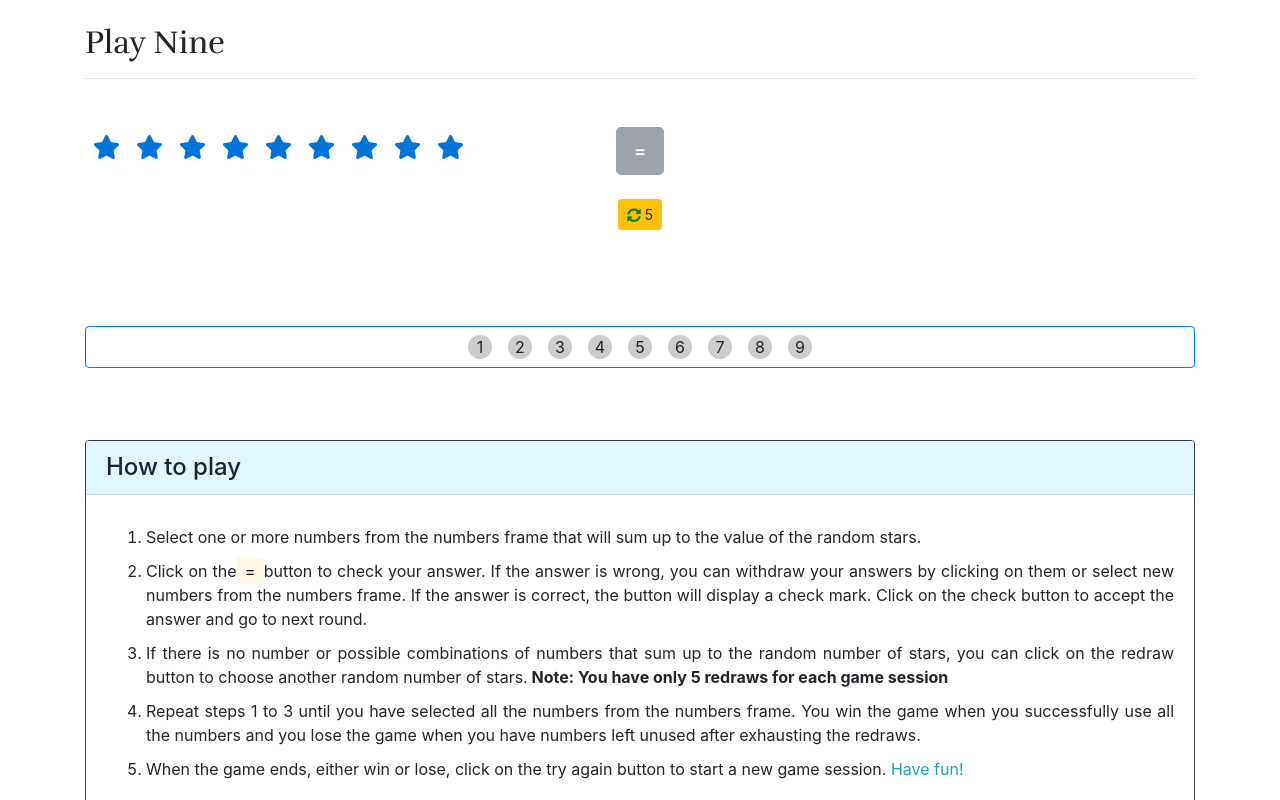
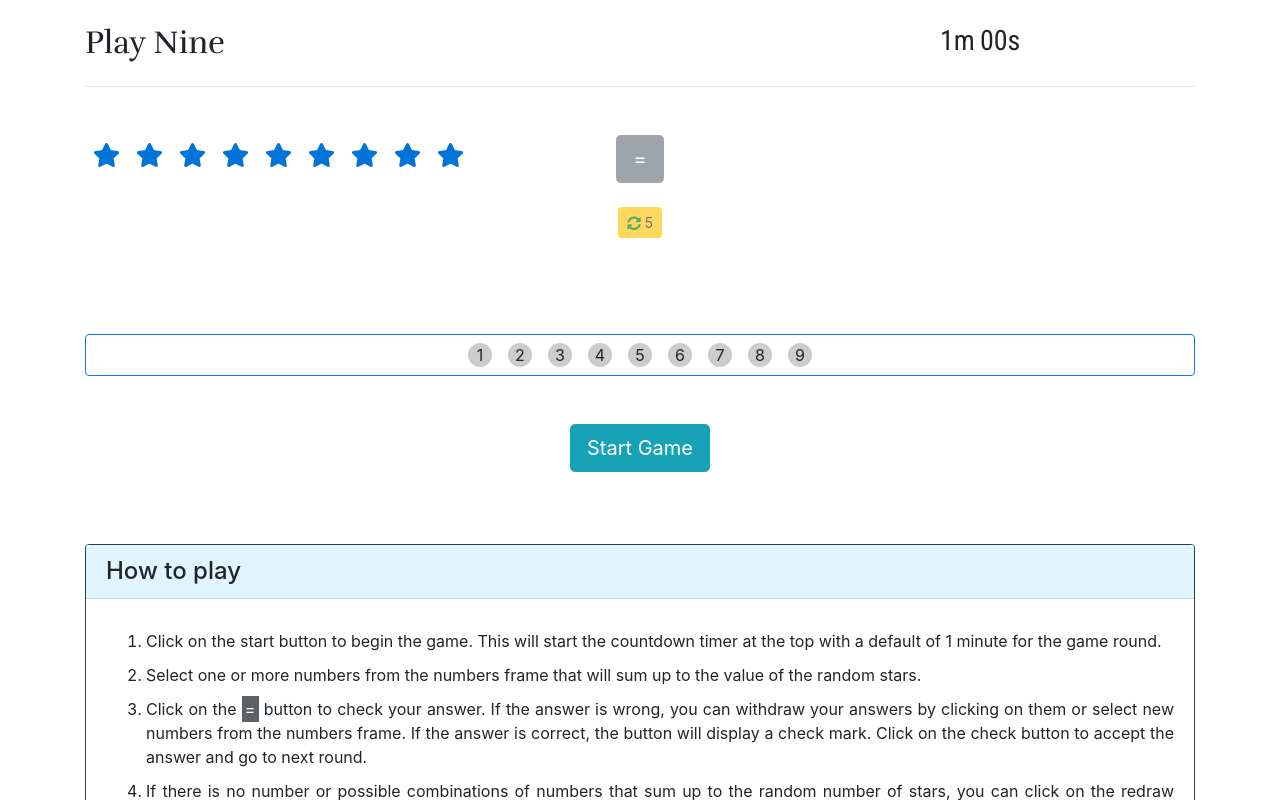
Before and after one commit to Dheavyman/math-skills-game, a React app: page / in a window 1280 px wide. Shown: the top 800 px of the page. Built offline with nearby package versions, Linux system fonts and the light colour scheme.

Commit message:
feat(start): add start button functionality
feat(countdown): add countdown timer with 1 minute default

feat(countdown): redesign ui and refactor how to play info to factor in the countdown timer

```diff
--- a/public/index.html
+++ b/public/index.html
@@ -6,6 +6,7 @@
   <meta http-equiv="X-UA-Compatible" content="ie=edge">
   <title>Play Nine</title>
   <link href="https://fonts.googleapis.com/css?family=Rufina" rel="stylesheet">
+  <link href="https://fonts.googleapis.com/css?family=Roboto+Condensed" rel="stylesheet">
   <link rel="stylesheet" href="https://stackpath.bootstrapcdn.com/bootstrap/4.1.3/css/bootstrap.min.css" integrity="sha384-MCw98/SFnGE8fJT3GXwEOngsV7Zt27NXFoaoApmYm81iuXoPkFOJwJ8ERdknLPMO" crossorigin="anonymous">
   <link rel="stylesheet" href="https://use.fontawesome.com/releases/v5.3.1/css/all.css" integrity="sha384-mzrmE5qonljUremFsqc01SB46JvROS7bZs3IO2EmfFsd15uHvIt+Y8vEf7N7fWAU" crossorigin="anonymous">
 </head>
--- a/public/style.scss
+++ b/public/style.scss
@@ -1,6 +1,9 @@
-.label {
-  font-family: 'Rufina', serif;
+.header {
   margin-top: 1.5rem;
+
+  .logo {
+    font-family: 'Rufina', serif;
+  }
 }
 
 .fa-star {
@@ -51,10 +54,22 @@ button:disabled {
 
 .how-to-play {
   li {
-    margin-top: 10px;
+    margin-top: 0.625rem;
   }
 
   h4 {
     background-color: #e1f5fe;
   }
+
+  mark {
+    background-color: #5A6268;
+    color: #ffffff;
+  }
 }
+
+.timer {
+  .minutes, .seconds {
+    font-family: 'Roboto Condensed', sans-serif;
+    margin-right: 0.3125rem;
+  }
+}
--- a/src/components/Button.jsx
+++ b/src/components/Button.jsx
@@ -5,6 +5,7 @@ const propTypes = {
   selectedNumbers: PropTypes.arrayOf(PropTypes.number).isRequired,
   isAnswerCorrect: PropTypes.bool,
   redraws: PropTypes.number.isRequired,
+  countdownRunning: PropTypes.bool.isRequired,
   handleCheckAnswer: PropTypes.func.isRequired,
   handleAcceptAnswer: PropTypes.func.isRequired,
   handleRedraw: PropTypes.func.isRequired,
@@ -26,6 +27,7 @@ const Button = (props) => {
     selectedNumbers,
     isAnswerCorrect,
     redraws,
+    countdownRunning,
     handleCheckAnswer,
     handleAcceptAnswer,
     handleRedraw,
@@ -60,7 +62,7 @@ const Button = (props) => {
           type="button"
           className="btn btn-secondary btn-lg"
           onClick={handleCheckAnswer}
-          disabled={selectedNumbers.length === 0}
+          disabled={!countdownRunning || selectedNumbers.length === 0}
         >
         =
         </button>
@@ -75,7 +77,7 @@ const Button = (props) => {
         type="button"
         className="btn btn-warning btn-sm"
         onClick={handleRedraw}
-        disabled={redraws <= 0}
+        disabled={!countdownRunning || redraws <= 0}
       >
         <i className={`fa fa-sync-alt ${redraws > 0 && 'fa-spin'}`} />
         {`  ${redraws}`}
--- a/src/components/DoneFrame.jsx
+++ b/src/components/DoneFrame.jsx
@@ -23,6 +23,7 @@ const DoneFrame = (props) => {
   return (
     <div className="text-center">
       <h2>{doneStatus}</h2>
+      <br />
       <button
         type="button"
         className="btn btn-info"
--- a/src/components/Game.jsx
+++ b/src/components/Game.jsx
@@ -1,11 +1,9 @@
 import React, { Component } from 'react';
 
-import Stars from './Stars';
-import Button from './Button';
-import Answer from './Answer';
-import Numbers from './Numbers';
-import DoneFrame from './DoneFrame';
+import StartFrame from './StartFrame';
+import GameFrame from './GameFrame';
 import HowToPlay from './HowToPlay';
+import TimerFrame from './TimerFrame';
 import possibleCombinationSum from '../helpers/possibleCombinationSum';
 
 /**
@@ -43,9 +41,42 @@ class Game extends Component {
     isAnswerCorrect: null,
     redraws: 5,
     doneStatus: null,
+    isFirstGame: true,
+    timeSpent: 1,
+    countdownRunning: false,
+    minutes: 1,
+    seconds: 0,
   })
 
   state = Game.initialState();
+
+  /**
+   * Handle starting the game
+   *
+   * @returns {undefined} Change state
+   *
+   * @memberof Game
+   */
+  handleStartGame = () => {
+    this.startCountdown();
+    this.setState({
+      isFirstGame: false,
+      numberOfStars: Game.randomNumber(),
+    });
+  }
+
+  /**
+   * Handle reset application state
+   *
+   * @returns {object} New state
+   *
+   * @memberof Game
+   */
+  handleResetGame = () => this.setState({
+    ...Game.initialState(),
+    isFirstGame: false,
+    countdownRunning: true,
+  }, this.startCountdown);
 
   /**
    * Handle select number event
@@ -112,7 +143,7 @@ class Game extends Component {
       selectedNumbers: [],
       isAnswerCorrect: null,
       numberOfStars: Game.randomNumber(),
-    }), this.handleUpdateDoneStatus);
+    }), this.updateDoneStatus);
   }
 
   /**
@@ -130,7 +161,8 @@ class Game extends Component {
         selectedNumbers: [],
         isAnswerCorrect: null,
         numberOfStars: Game.randomNumber(),
-      }), this.handleUpdateDoneStatus);
+        countdownRunning: true,
+      }), this.updateDoneStatus);
     }
   }
 
@@ -149,36 +181,92 @@ class Game extends Component {
   }
 
   /**
-   * Handle updating the status of the game for win or lose
+   * Update the status of the game for win or lose
    *
    * @returns {object} New state
    *
    * @memberof Game
    */
-  handleUpdateDoneStatus = () => {
+  updateDoneStatus = () => {
     this.setState((prevState) => {
       if (prevState.usedNumbers.length === 9) {
         return {
-          doneStatus: 'Done, Nice!'
+          doneStatus: 'Done, Nice!',
+          countdownRunning: false,
         };
       }
       if (prevState.redraws === 0 && !this.possibleSolutions(prevState)) {
         return {
-          doneStatus: 'Game Over!'
+          doneStatus: 'Game Over!',
+          countdownRunning: false,
+        };
+      }
+      if (!prevState.countdownRunning) {
+        return {
+          doneStatus: 'Time Up!',
         };
       }
     });
   }
 
   /**
-   * Handle reset application state
+   * Start the countdown timer when game starts
    *
-   * @returns {object} New state
+   * @returns {undefined} Start countdown
    *
    * @memberof Game
    */
-  handleResetGame = () => this.setState(Game.initialState());
+  startCountdown = () => {
+    clearInterval(this.countdown);
+    const { minutes, seconds } = this.state;
+    const countdownTime = (minutes * 60) + seconds;
+    this.countdown = setInterval(() => {
+      this.calculateTimeRemaining(countdownTime);
+    }, 1000);
+  }
 
+  /**
+   * Calculate remaining time
+   *
+   * @param {number} countdownTime - Set time to countdown
+   *
+   * @returns {undefined} Change state to reflect new time
+   *
+   * @memberof Game
+   */
+  calculateTimeRemaining = (countdownTime) => {
+    const { timeSpent, doneStatus } = this.state;
+    const timeRemaining = countdownTime - timeSpent;
+
+    if (!doneStatus && timeRemaining >= 0) {
+      const minutes = Math.floor(timeRemaining / 60);
+      const seconds = timeRemaining - (minutes * 60);
+
+      this.setState(prevState => ({
+        minutes,
+        seconds,
+        countdownRunning: true,
+        timeSpent: prevState.timeSpent + 1,
+      }));
+    } else {
+      this.stopCountdown();
+      this.updateDoneStatus();
+    }
+  };
+
+  /**
+   * Stop count down
+   *
+   * @returns {undefined} Cancel setInterval action
+   *
+   * @memberof Game
+   */
+  stopCountdown = () => {
+    this.setState({
+      countdownRunning: false
+    });
+    clearInterval(this.countdown);
+  }
 
   /**
    * Render method
@@ -188,50 +276,24 @@ class Game extends Component {
    * @memberof Game
    */
   render() {
-    const {
-      selectedNumbers,
-      usedNumbers,
-      redraws,
-      isAnswerCorrect,
-      numberOfStars,
-      doneStatus
-    } = this.state;
+    const { isFirstGame, minutes, seconds } = this.state;
     return (
       <div className="container">
-        <h2 className="label">Play Nine</h2>
+        <div className="row header">
+          <h2 className="col-8 col-md-9 logo">Play Nine</h2>
+          <TimerFrame minutes={minutes} seconds={seconds} />
+        </div>
         <hr />
-        <div className="row mt-5">
-          <Stars numberOfStars={numberOfStars} />
-          <Button
-            selectedNumbers={selectedNumbers}
-            isAnswerCorrect={isAnswerCorrect}
-            redraws={redraws}
-            handleCheckAnswer={this.handleCheckAnswer}
-            handleAcceptAnswer={this.handleAcceptAnswer}
-            handleRedraw={this.handleRedraw}
-          />
-          <Answer
-            selectedNumbers={selectedNumbers}
-            handleUnselectNumber={this.handleUnselectNumber}
-          />
-        </div>
-        <br />
-        <br />
-        {doneStatus
-          ? (
-            <DoneFrame
-              doneStatus={doneStatus}
-              handleResetGame={this.handleResetGame}
-            />
-          )
-          : (
-            <Numbers
-              selectedNumbers={selectedNumbers}
-              usedNumbers={usedNumbers}
-              handleSelectNumber={this.handleSelectNumber}
-            />
-          )
-        }
+        <GameFrame
+          handleCheckAnswer={this.handleCheckAnswer}
+          handleAcceptAnswer={this.handleAcceptAnswer}
+          handleRedraw={this.handleRedraw}
+          handleUnselectNumber={this.handleUnselectNumber}
+          handleResetGame={this.handleResetGame}
+          handleSelectNumber={this.handleSelectNumber}
+          {...this.state}
+        />
+        {isFirstGame && <StartFrame handleStartGame={this.handleStartGame} />}
         <br />
         <HowToPlay />
       </div>
--- /dev/null
+++ b/src/components/GameFrame.jsx
@@ -0,0 +1,97 @@
+import React, { Fragment } from 'react';
+import PropTypes from 'prop-types';
+
+import Stars from './Stars';
+import Button from './Button';
+import Answer from './Answer';
+import Numbers from './Numbers';
+import DoneFrame from './DoneFrame';
+
+const propTypes = {
+  selectedNumbers: PropTypes.arrayOf(PropTypes.number).isRequired,
+  usedNumbers: PropTypes.arrayOf(PropTypes.number).isRequired,
+  redraws: PropTypes.number.isRequired,
+  countdownRunning: PropTypes.bool.isRequired,
+  isAnswerCorrect: PropTypes.bool,
+  numberOfStars: PropTypes.number.isRequired,
+  doneStatus: PropTypes.string,
+  handleCheckAnswer: PropTypes.func.isRequired,
+  handleAcceptAnswer: PropTypes.func.isRequired,
+  handleRedraw: PropTypes.func.isRequired,
+  handleUnselectNumber: PropTypes.func.isRequired,
+  handleResetGame: PropTypes.func.isRequired,
+  handleSelectNumber: PropTypes.func.isRequired,
+};
+
+const defaultProps = {
+  isAnswerCorrect: null,
+  doneStatus: null,
+};
+
+/**
+ * Game frame component
+ *
+ * @param {object} props - Properties passed to component
+ *
+ * @returns {object} React element
+ */
+const GameFrame = (props) => {
+  const {
+    selectedNumbers,
+    usedNumbers,
+    redraws,
+    countdownRunning,
+    isAnswerCorrect,
+    numberOfStars,
+    doneStatus,
+    handleCheckAnswer,
+    handleAcceptAnswer,
+    handleRedraw,
+    handleUnselectNumber,
+    handleResetGame,
+    handleSelectNumber
+  } = props;
+
+  return (
+    <Fragment>
+      <div className="row mt-5">
+        <Stars numberOfStars={numberOfStars} />
+        <Button
+          selectedNumbers={selectedNumbers}
+          isAnswerCorrect={isAnswerCorrect}
+          redraws={redraws}
+          countdownRunning={countdownRunning}
+          handleCheckAnswer={handleCheckAnswer}
+          handleAcceptAnswer={handleAcceptAnswer}
+          handleRedraw={handleRedraw}
+        />
+        <Answer
+          selectedNumbers={selectedNumbers}
+          handleUnselectNumber={handleUnselectNumber}
+        />
+      </div>
+      <br />
+      <br />
+      {doneStatus
+        ? (
+          <DoneFrame
+            doneStatus={doneStatus}
+            handleResetGame={handleResetGame}
+          />
+        )
+        : (
+          <Numbers
+            selectedNumbers={selectedNumbers}
+            usedNumbers={usedNumbers}
+            handleSelectNumber={handleSelectNumber}
+          />
+        )
+      }
+    </Fragment>
+  );
+};
+
+GameFrame.propTypes = propTypes;
+GameFrame.defaultProps = defaultProps;
+
+export default GameFrame;
--- a/src/components/HowToPlay.jsx
+++ b/src/components/HowToPlay.jsx
@@ -12,13 +12,18 @@ const HowToPlay = () => (
     <div className="card-body">
       <ol className="text-justify">
         <li className="card-text">
+          Click on the start button to begin the game. This will start the
+          countdown timer at the top with a default of 1 minute for the game
+          round.
+        </li>
+        <li className="card-text">
           Select one or more numbers from the numbers frame that will sum up to
           the value of the random stars.
         </li>
         <li className="card-text">
-          Click on the
-          <mark>  =  </mark>
-          button to check your answer. If the answer is wrong, you can
+          Click on the&nbsp;
+          <mark>=</mark>
+          &nbsp;button to check your answer. If the answer is wrong, you can
           withdraw your answers by clicking on them or select new numbers from
           the numbers frame. If the answer is correct, the button will display
           a check mark. Click on the check button to accept the answer and go
@@ -35,6 +40,7 @@ const HowToPlay = () => (
           numbers frame. You win the game when you successfully use all the
           numbers and you lose the game when you have numbers left unused after
           exhausting the redraws.
+          <strong> Note: The game ends when the countdown gets to 0.</strong>
         </li>
         <li className="card-text">
           When the game ends, either win or lose, click on the try again button
--- /dev/null
+++ b/src/components/StartFrame.jsx
@@ -0,0 +1,35 @@
+import React from 'react';
+import PropTypes from 'prop-types';
+
+const propTypes = {
+  handleStartGame: PropTypes.func.isRequired,
+};
+
+/**
+ * Start frame component
+ *
+ * @param {object} props - Properties passed to component
+ *
+ * @returns {object} React element
+ */
+const StartFrame = (props) => {
+  const { handleStartGame } = props;
+
+  return (
+    <div className="row mt-5">
+      <div className="col-12 text-center">
+        <button
+          type="button"
+          className="btn btn-lg btn-info"
+          onClick={handleStartGame}
+        >
+          Start Game
+        </button>
+      </div>
+    </div>
+  );
+};
+
+StartFrame.propTypes = propTypes;
+
+export default StartFrame;
--- /dev/null
+++ b/src/components/TimerFrame.jsx
@@ -0,0 +1,49 @@
+import React from 'react';
+import PropTypes from 'prop-types';
+
+const propTypes = {
+  minutes: PropTypes.number.isRequired,
+  seconds: PropTypes.number.isRequired,
+};
+
+/**
+ * Timer frame component
+ *
+ * @param {object} props - Properties passed to component
+ *
+ * @returns {object} React element
+ */
+const TimerFrame = (props) => {
+  const { minutes, seconds } = props;
+
+  /**
+   * Format time
+   * Add leading zero when value is less that 10
+   *
+   * @param {*} value - time to format
+   *
+   * @returns {object} Formatted time
+   */
+  const formatTime = value => (
+    value < 10 ? `0${value}` : `${value.toString()}`
+  );
+
+  return (
+    <div className="col-4 col-md-3">
+      <h3 className="timer">
+        <span className="minutes text-justify">
+          {minutes}
+          <span>m</span>
+        </span>
+        <span className="seconds text-justify">
+          {formatTime(seconds)}
+          <span>s</span>
+        </span>
+      </h3>
+    </div>
+  );
+};
+
+TimerFrame.propTypes = propTypes;
+
+export default TimerFrame;
```
